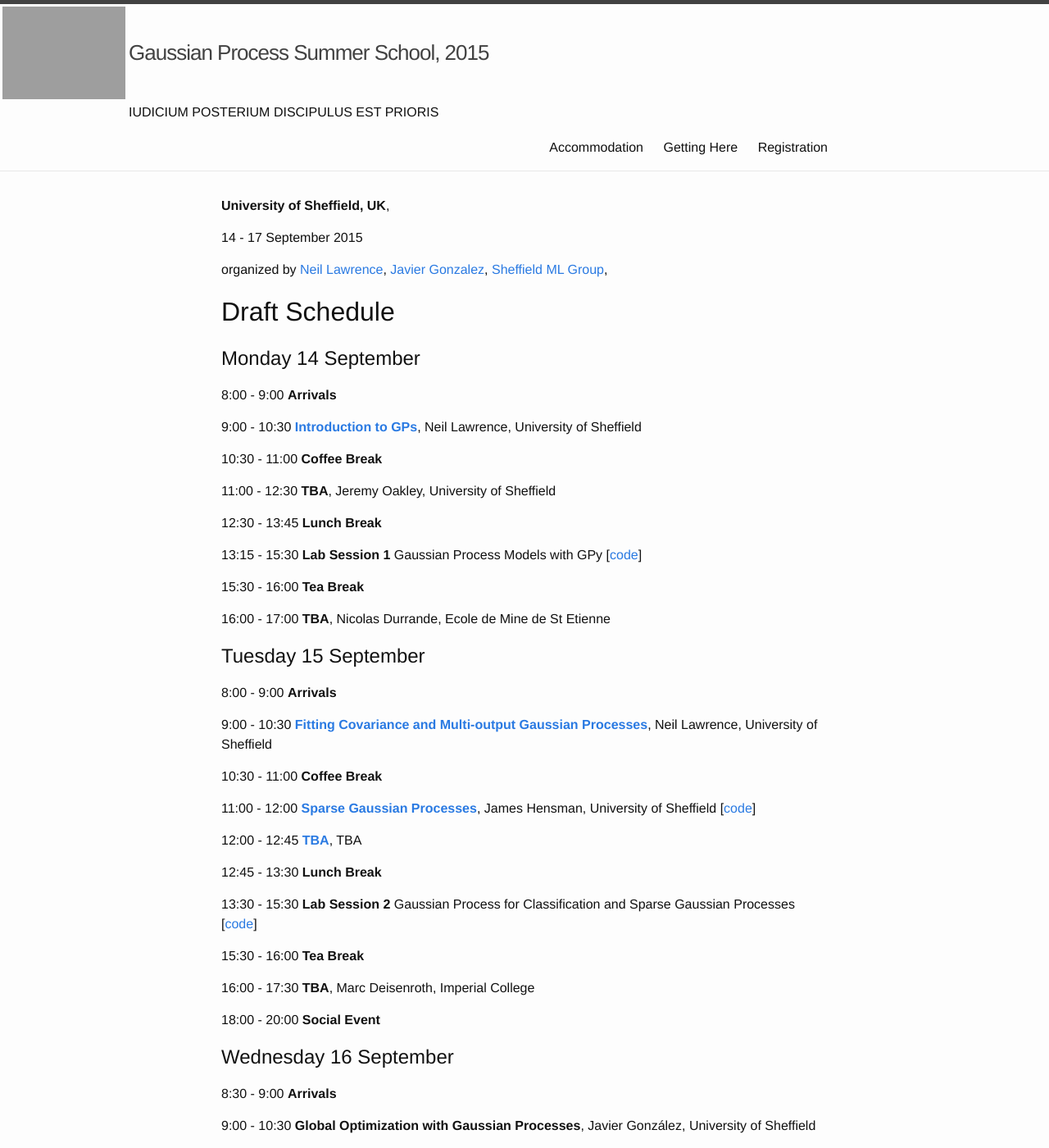
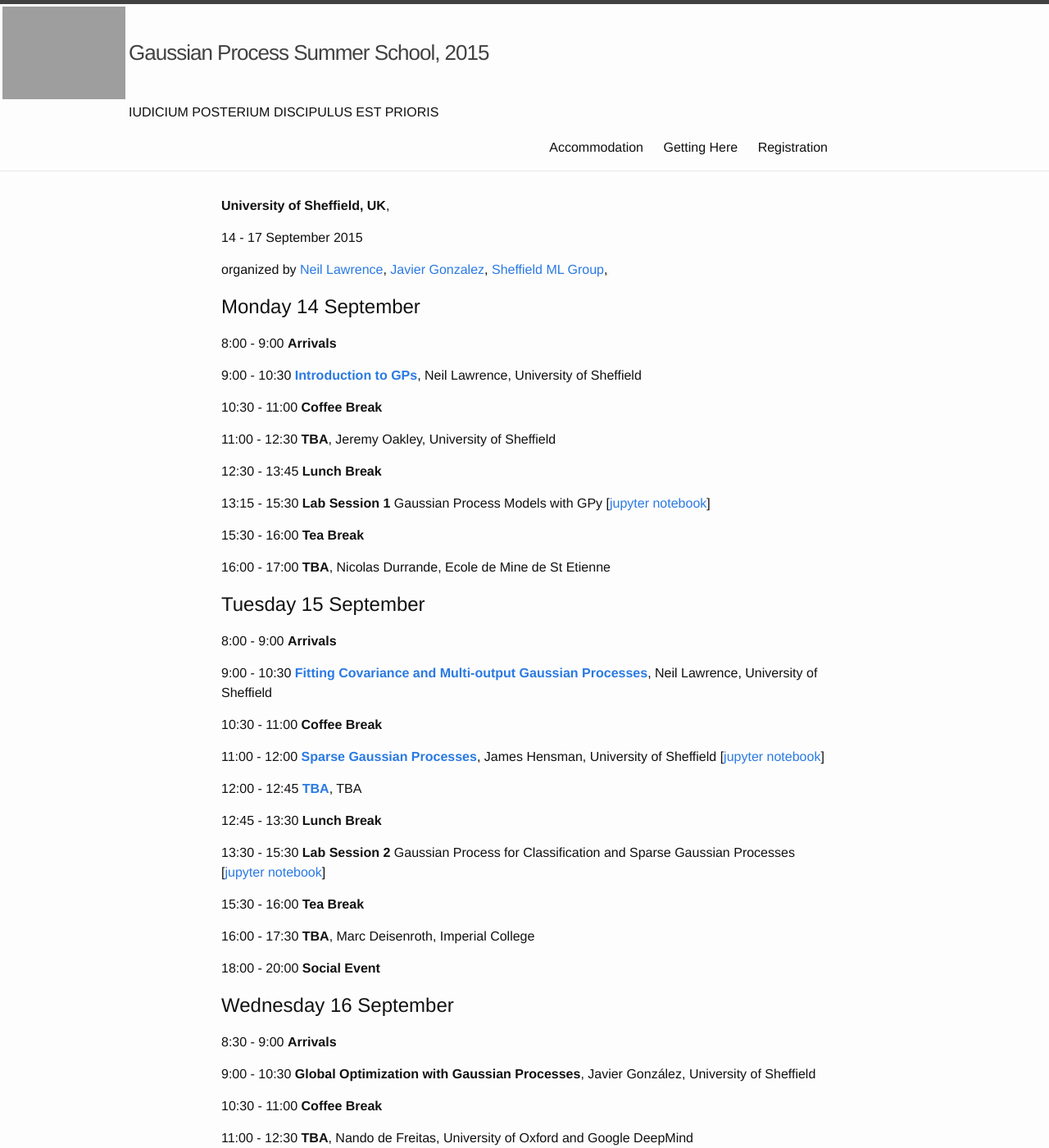
Before and after one commit to gpschool/gpss15, a Jekyll site: the page built from index.md, in a window 1280 px wide and 1400 px high. Shown: the whole window at 82% size. Built offline with Jekyll 4.4.1, drawn with Linux system fonts in a browser that asks for light colours.

Commit message:
Update index.md

```diff
--- a/index.md
+++ b/index.md
@@ -1,6 +1,7 @@
 ---
 layout: default
 ---
+
 
 **{{ site.conference.location }}**,
 {% assign startdate = site.conference.dates | first %}
@@ -10,18 +11,20 @@
 {% else %}
 {{ startdate.date }} {{ startdate.month }} - {{ enddate.date }} {{ enddate.month }} {{ startdate.year }}
 {% endif %}
+{% if site.conference.schoolphoto %}
+![][./assets/{{ site.conference.schoolphoto }}]
+{% endif %}
 {% if site.conference.hosturl %} [Hosts Local Page]({{ site.conference.hosturl }})<br>{% endif %}
 {% if site.conference.organizers %} organized by {% for person in site.conference.organizers %}[{{ person.name }}]({{ person.url }}){% if site.conference.organizers | size > 1 %}, {% endif %}{% endfor %}{% endif %}
 
 {% if site.conference.hosts %}hosted by {% for person in site.conference.hosts %}[{{ person.name }}]({{ person.url }}){% if site.conference.hosts | size > 1 %}, {% endif %}{% endfor %}{% endif %}
 
-# {% if site.conference.draft == "Y" %} Draft Schedule {% else %} Schedule {% endif %}
 {% for date in site.conference.dates %}
 ## {{ date.day }} {{ date.date }} {{ date.month }}
 {% for slot in site.data.lectures %}
 {% assign thedate = slot.date | plus: 0%}
 {% if date.date == thedate %}
-{% if slot.start %}{{ slot.start }} {% if slot.end %}- {{ slot.end }} {% endif %}{% endif %}{% if slot.pdf %}[{{ slot.title }}]({{ slot.pdf }}){% else %}{{ slot.title }}{% endif %}{% if slot.speaker %}, {{ slot.speaker }}{% endif %}{% if slot.institution %}, {{ slot.institution }}{% endif %}{% if slot.ipynb %} [[code]({{ slot.ipynb }})]{% endif %}
+{% if slot.start %}{{ slot.start }} {% if slot.end %}- {{ slot.end }} {% endif %}{% endif %}{% if slot.pdf %}[{{ slot.title }}]({{ slot.pdf }}){% else %}{{ slot.title }}{% endif %}{% if slot.speaker %}, {{ slot.speaker }}{% endif %}{% if slot.institution %}, {{ slot.institution }}{% endif %}{% if slot.ipynb %} [[jupyter notebook]({{ slot.ipynb }})]{% endif %}{% if slot.dataset %} [[dataset]({{ slot.dataset }})]{% endif %}
 {% if slot.youtube %}
 <iframe width="{{ site.youtube.width }}" height="{{ site.youtube.height }}" src="https://www.youtube.com/embed/{{ slot.youtube }}" frameborder="0" allowfullscreen></iframe>
 {% endif %}
```
